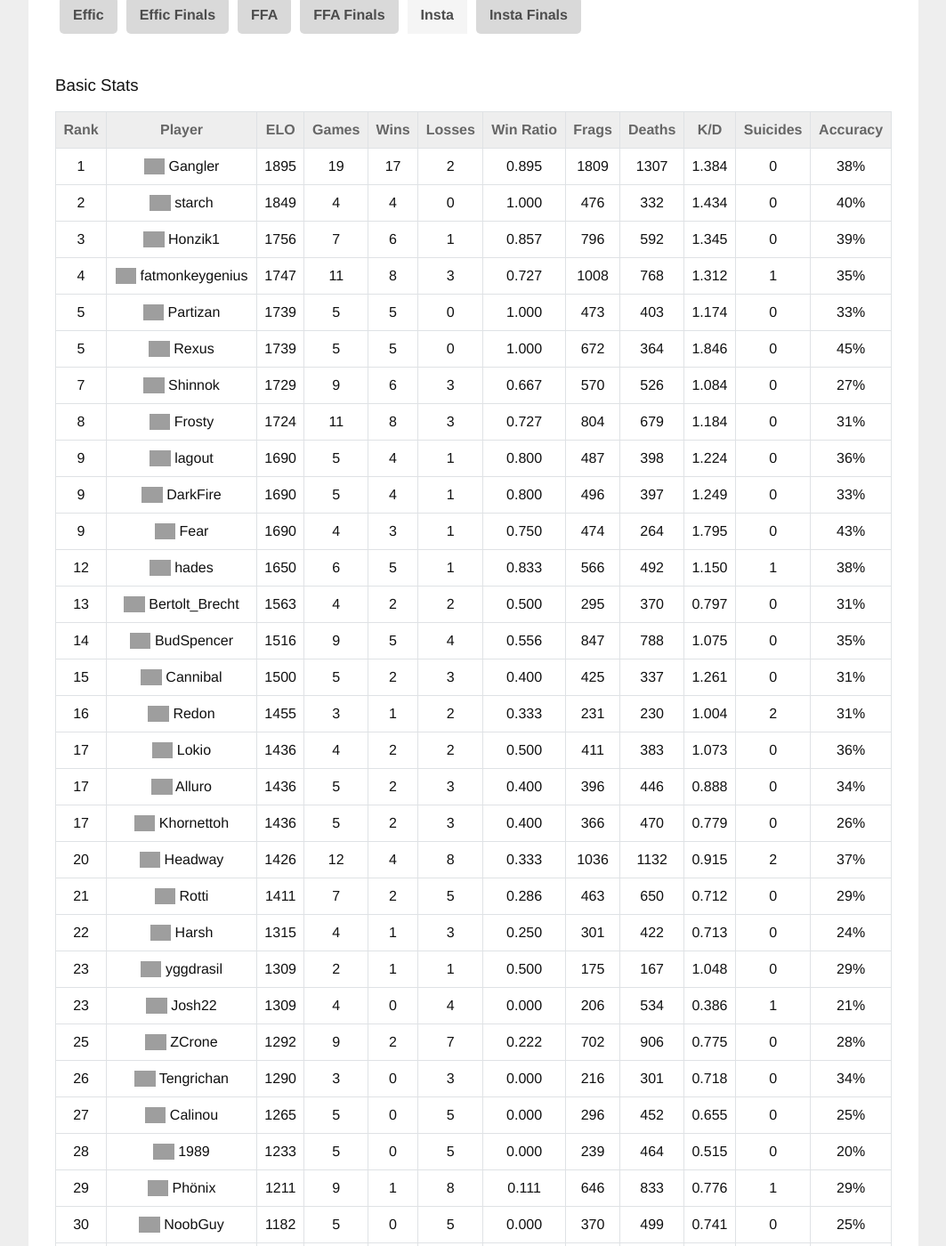
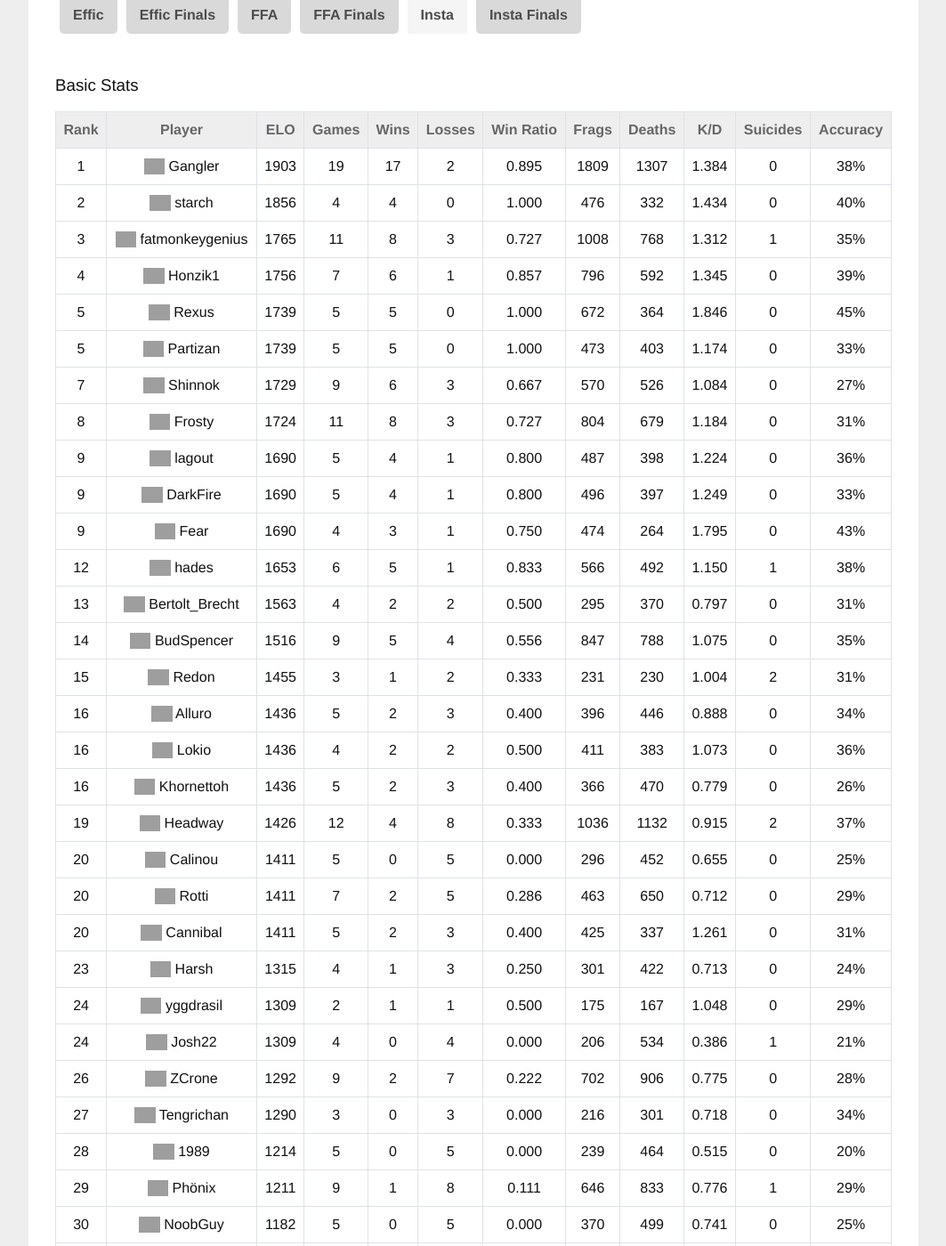
Before and after one commit to sauerduels/website, a Jekyll site: the page built from _rankings/insta_group.html, in a window 1280 px wide and 1400 px high, scrolled down 349 px, cut to the strip 0-1400 px from the top of the window. Shown: the whole strip at 89% size, without its empty margins (108-1171 px from the left). Built offline with Jekyll 4.4.1, drawn with Linux system fonts in a browser that asks for light colours; some of the changed text lies outside the part shown; grey boxes are pictures that could not be loaded.

Commit message:
Update rankings afte SD14

```diff
--- a/_rankings/insta_group.html
+++ b/_rankings/insta_group.html
@@ -13,37 +13,37 @@ section: Insta
 
 
         <tr>
-          <td>1</td><td class="left-align"><img class="flag" src="http://sauerduels.me/images/de.png" /> Gangler</td><td>1895</td><td>19</td><td>17</td><td>2</td><td>0.895</td><td>1809</td><td>1307</td><td>1.384</td><td>0</td><td>38%</td>
+          <td>1</td><td class="left-align"><img class="flag" src="http://sauerduels.me/images/de.png" /> Gangler</td><td>1903</td><td>19</td><td>17</td><td>2</td><td>0.895</td><td>1809</td><td>1307</td><td>1.384</td><td>0</td><td>38%</td>
         </tr>
 
 
 
         <tr>
-          <td>2</td><td class="left-align"><img class="flag" src="http://sauerduels.me/images/us.png" /> starch</td><td>1849</td><td>4</td><td>4</td><td>0</td><td>1.000</td><td>476</td><td>332</td><td>1.434</td><td>0</td><td>40%</td>
+          <td>2</td><td class="left-align"><img class="flag" src="http://sauerduels.me/images/us.png" /> starch</td><td>1856</td><td>4</td><td>4</td><td>0</td><td>1.000</td><td>476</td><td>332</td><td>1.434</td><td>0</td><td>40%</td>
         </tr>
 
 
 
         <tr>
-          <td>3</td><td class="left-align"><img class="flag" src="http://sauerduels.me/images/cz.png" /> Honzik1</td><td>1756</td><td>7</td><td>6</td><td>1</td><td>0.857</td><td>796</td><td>592</td><td>1.345</td><td>0</td><td>39%</td>
+          <td>3</td><td class="left-align"><img class="flag" src="http://sauerduels.me/images/de.png" /> fatmonkeygenius</td><td>1765</td><td>11</td><td>8</td><td>3</td><td>0.727</td><td>1008</td><td>768</td><td>1.312</td><td>1</td><td>35%</td>
         </tr>
 
 
 
         <tr>
-          <td>4</td><td class="left-align"><img class="flag" src="http://sauerduels.me/images/de.png" /> fatmonkeygenius</td><td>1747</td><td>11</td><td>8</td><td>3</td><td>0.727</td><td>1008</td><td>768</td><td>1.312</td><td>1</td><td>35%</td>
+          <td>4</td><td class="left-align"><img class="flag" src="http://sauerduels.me/images/cz.png" /> Honzik1</td><td>1756</td><td>7</td><td>6</td><td>1</td><td>0.857</td><td>796</td><td>592</td><td>1.345</td><td>0</td><td>39%</td>
+        </tr>
+
+
+
+        <tr>
+          <td>5</td><td class="left-align"><img class="flag" src="http://sauerduels.me/images/gb.png" /> Rexus</td><td>1739</td><td>5</td><td>5</td><td>0</td><td>1.000</td><td>672</td><td>364</td><td>1.846</td><td>0</td><td>45%</td>
         </tr>
 
 
 
         <tr>
           <td>5</td><td class="left-align"><img class="flag" src="http://sauerduels.me/images/rs.png" /> Partizan</td><td>1739</td><td>5</td><td>5</td><td>0</td><td>1.000</td><td>473</td><td>403</td><td>1.174</td><td>0</td><td>33%</td>
-        </tr>
-
-
-
-        <tr>
-          <td>5</td><td class="left-align"><img class="flag" src="http://sauerduels.me/images/gb.png" /> Rexus</td><td>1739</td><td>5</td><td>5</td><td>0</td><td>1.000</td><td>672</td><td>364</td><td>1.846</td><td>0</td><td>45%</td>
         </tr>
 
 
@@ -79,7 +79,7 @@ section: Insta
 
 
         <tr>
-          <td>12</td><td class="left-align"><img class="flag" src="http://sauerduels.me/images/us.png" /> hades</td><td>1650</td><td>6</td><td>5</td><td>1</td><td>0.833</td><td>566</td><td>492</td><td>1.150</td><td>1</td><td>38%</td>
+          <td>12</td><td class="left-align"><img class="flag" src="http://sauerduels.me/images/us.png" /> hades</td><td>1653</td><td>6</td><td>5</td><td>1</td><td>0.833</td><td>566</td><td>492</td><td>1.150</td><td>1</td><td>38%</td>
         </tr>
 
 
@@ -97,85 +97,85 @@ section: Insta
 
 
         <tr>
-          <td>15</td><td class="left-align"><img class="flag" src="http://sauerduels.me/images/bg.png" /> Cannibal</td><td>1500</td><td>5</td><td>2</td><td>3</td><td>0.400</td><td>425</td><td>337</td><td>1.261</td><td>0</td><td>31%</td>
+          <td>15</td><td class="left-align"><img class="flag" src="http://sauerduels.me/images/nl.png" /> Redon</td><td>1455</td><td>3</td><td>1</td><td>2</td><td>0.333</td><td>231</td><td>230</td><td>1.004</td><td>2</td><td>31%</td>
         </tr>
 
 
 
         <tr>
-          <td>16</td><td class="left-align"><img class="flag" src="http://sauerduels.me/images/nl.png" /> Redon</td><td>1455</td><td>3</td><td>1</td><td>2</td><td>0.333</td><td>231</td><td>230</td><td>1.004</td><td>2</td><td>31%</td>
+          <td>16</td><td class="left-align"><img class="flag" src="http://sauerduels.me/images/de.png" /> Alluro</td><td>1436</td><td>5</td><td>2</td><td>3</td><td>0.400</td><td>396</td><td>446</td><td>0.888</td><td>0</td><td>34%</td>
         </tr>
 
 
 
         <tr>
-          <td>17</td><td class="left-align"><img class="flag" src="http://sauerduels.me/images/us.png" /> Lokio</td><td>1436</td><td>4</td><td>2</td><td>2</td><td>0.500</td><td>411</td><td>383</td><td>1.073</td><td>0</td><td>36%</td>
+          <td>16</td><td class="left-align"><img class="flag" src="http://sauerduels.me/images/us.png" /> Lokio</td><td>1436</td><td>4</td><td>2</td><td>2</td><td>0.500</td><td>411</td><td>383</td><td>1.073</td><td>0</td><td>36%</td>
         </tr>
 
 
 
         <tr>
-          <td>17</td><td class="left-align"><img class="flag" src="http://sauerduels.me/images/de.png" /> Alluro</td><td>1436</td><td>5</td><td>2</td><td>3</td><td>0.400</td><td>396</td><td>446</td><td>0.888</td><td>0</td><td>34%</td>
+          <td>16</td><td class="left-align"><img class="flag" src="http://sauerduels.me/images/fr.png" /> Khornettoh</td><td>1436</td><td>5</td><td>2</td><td>3</td><td>0.400</td><td>366</td><td>470</td><td>0.779</td><td>0</td><td>26%</td>
         </tr>
 
 
 
         <tr>
-          <td>17</td><td class="left-align"><img class="flag" src="http://sauerduels.me/images/fr.png" /> Khornettoh</td><td>1436</td><td>5</td><td>2</td><td>3</td><td>0.400</td><td>366</td><td>470</td><td>0.779</td><td>0</td><td>26%</td>
+          <td>19</td><td class="left-align"><img class="flag" src="http://sauerduels.me/images/ru.png" /> Headway</td><td>1426</td><td>12</td><td>4</td><td>8</td><td>0.333</td><td>1036</td><td>1132</td><td>0.915</td><td>2</td><td>37%</td>
         </tr>
 
 
 
         <tr>
-          <td>20</td><td class="left-align"><img class="flag" src="http://sauerduels.me/images/ru.png" /> Headway</td><td>1426</td><td>12</td><td>4</td><td>8</td><td>0.333</td><td>1036</td><td>1132</td><td>0.915</td><td>2</td><td>37%</td>
+          <td>20</td><td class="left-align"><img class="flag" src="http://sauerduels.me/images/fr.png" /> Calinou</td><td>1411</td><td>5</td><td>0</td><td>5</td><td>0.000</td><td>296</td><td>452</td><td>0.655</td><td>0</td><td>25%</td>
         </tr>
 
 
 
         <tr>
-          <td>21</td><td class="left-align"><img class="flag" src="http://sauerduels.me/images/de.png" /> Rotti</td><td>1411</td><td>7</td><td>2</td><td>5</td><td>0.286</td><td>463</td><td>650</td><td>0.712</td><td>0</td><td>29%</td>
+          <td>20</td><td class="left-align"><img class="flag" src="http://sauerduels.me/images/de.png" /> Rotti</td><td>1411</td><td>7</td><td>2</td><td>5</td><td>0.286</td><td>463</td><td>650</td><td>0.712</td><td>0</td><td>29%</td>
         </tr>
 
 
 
         <tr>
-          <td>22</td><td class="left-align"><img class="flag" src="http://sauerduels.me/images/us.png" /> Harsh</td><td>1315</td><td>4</td><td>1</td><td>3</td><td>0.250</td><td>301</td><td>422</td><td>0.713</td><td>0</td><td>24%</td>
+          <td>20</td><td class="left-align"><img class="flag" src="http://sauerduels.me/images/bg.png" /> Cannibal</td><td>1411</td><td>5</td><td>2</td><td>3</td><td>0.400</td><td>425</td><td>337</td><td>1.261</td><td>0</td><td>31%</td>
         </tr>
 
 
 
         <tr>
-          <td>23</td><td class="left-align"><img class="flag" src="http://sauerduels.me/images/at.png" /> yggdrasil</td><td>1309</td><td>2</td><td>1</td><td>1</td><td>0.500</td><td>175</td><td>167</td><td>1.048</td><td>0</td><td>29%</td>
+          <td>23</td><td class="left-align"><img class="flag" src="http://sauerduels.me/images/us.png" /> Harsh</td><td>1315</td><td>4</td><td>1</td><td>3</td><td>0.250</td><td>301</td><td>422</td><td>0.713</td><td>0</td><td>24%</td>
         </tr>
 
 
 
         <tr>
-          <td>23</td><td class="left-align"><img class="flag" src="http://sauerduels.me/images/gb.png" /> Josh22</td><td>1309</td><td>4</td><td>0</td><td>4</td><td>0.000</td><td>206</td><td>534</td><td>0.386</td><td>1</td><td>21%</td>
+          <td>24</td><td class="left-align"><img class="flag" src="http://sauerduels.me/images/at.png" /> yggdrasil</td><td>1309</td><td>2</td><td>1</td><td>1</td><td>0.500</td><td>175</td><td>167</td><td>1.048</td><td>0</td><td>29%</td>
         </tr>
 
 
 
         <tr>
-          <td>25</td><td class="left-align"><img class="flag" src="http://sauerduels.me/images/fr.png" /> ZCrone</td><td>1292</td><td>9</td><td>2</td><td>7</td><td>0.222</td><td>702</td><td>906</td><td>0.775</td><td>0</td><td>28%</td>
+          <td>24</td><td class="left-align"><img class="flag" src="http://sauerduels.me/images/gb.png" /> Josh22</td><td>1309</td><td>4</td><td>0</td><td>4</td><td>0.000</td><td>206</td><td>534</td><td>0.386</td><td>1</td><td>21%</td>
         </tr>
 
 
 
         <tr>
-          <td>26</td><td class="left-align"><img class="flag" src="http://sauerduels.me/images/hu.png" /> Tengrichan</td><td>1290</td><td>3</td><td>0</td><td>3</td><td>0.000</td><td>216</td><td>301</td><td>0.718</td><td>0</td><td>34%</td>
+          <td>26</td><td class="left-align"><img class="flag" src="http://sauerduels.me/images/fr.png" /> ZCrone</td><td>1292</td><td>9</td><td>2</td><td>7</td><td>0.222</td><td>702</td><td>906</td><td>0.775</td><td>0</td><td>28%</td>
         </tr>
 
 
 
         <tr>
-          <td>27</td><td class="left-align"><img class="flag" src="http://sauerduels.me/images/fr.png" /> Calinou</td><td>1265</td><td>5</td><td>0</td><td>5</td><td>0.000</td><td>296</td><td>452</td><td>0.655</td><td>0</td><td>25%</td>
+          <td>27</td><td class="left-align"><img class="flag" src="http://sauerduels.me/images/hu.png" /> Tengrichan</td><td>1290</td><td>3</td><td>0</td><td>3</td><td>0.000</td><td>216</td><td>301</td><td>0.718</td><td>0</td><td>34%</td>
         </tr>
 
 
 
         <tr>
-          <td>28</td><td class="left-align"><img class="flag" src="http://sauerduels.me/images/fr.png" /> 1989</td><td>1233</td><td>5</td><td>0</td><td>5</td><td>0.000</td><td>239</td><td>464</td><td>0.515</td><td>0</td><td>20%</td>
+          <td>28</td><td class="left-align"><img class="flag" src="http://sauerduels.me/images/fr.png" /> 1989</td><td>1214</td><td>5</td><td>0</td><td>5</td><td>0.000</td><td>239</td><td>464</td><td>0.515</td><td>0</td><td>20%</td>
         </tr>
 
 
@@ -250,6 +250,17 @@ section: Insta
         <tr>
 
             <td>3</td>
+            <td class="left-align"><img class="flag" src="http://sauerduels.me/images/de.png" /> fatmonkeygenius</td>
+            <td>35%</td>
+            <td>35%</td><td>26%</td>
+
+        </tr>
+
+
+
+        <tr>
+
+            <td>4</td>
             <td class="left-align"><img class="flag" src="http://sauerduels.me/images/cz.png" /> Honzik1</td>
             <td>39%</td>
             <td>40%</td><td>06%</td>
@@ -260,10 +271,10 @@ section: Insta
 
         <tr>
 
-            <td>4</td>
-            <td class="left-align"><img class="flag" src="http://sauerduels.me/images/de.png" /> fatmonkeygenius</td>
-            <td>35%</td>
-            <td>35%</td><td>26%</td>
+            <td>5</td>
+            <td class="left-align"><img class="flag" src="http://sauerduels.me/images/gb.png" /> Rexus</td>
+            <td>45%</td>
+            <td>46%</td><td>06%</td>
 
         </tr>
 
@@ -275,17 +286,6 @@ section: Insta
             <td class="left-align"><img class="flag" src="http://sauerduels.me/images/rs.png" /> Partizan</td>
             <td>33%</td>
             <td>34%</td><td>12%</td>
-
-        </tr>
-
-
-
-        <tr>
-
-            <td>5</td>
-            <td class="left-align"><img class="flag" src="http://sauerduels.me/images/gb.png" /> Rexus</td>
-            <td>45%</td>
-            <td>46%</td><td>06%</td>
 
         </tr>
 
@@ -382,6 +382,83 @@ section: Insta
         <tr>
 
             <td>15</td>
+            <td class="left-align"><img class="flag" src="http://sauerduels.me/images/nl.png" /> Redon</td>
+            <td>31%</td>
+            <td>31%</td><td>59%</td>
+
+        </tr>
+
+
+
+        <tr>
+
+            <td>16</td>
+            <td class="left-align"><img class="flag" src="http://sauerduels.me/images/de.png" /> Alluro</td>
+            <td>34%</td>
+            <td>34%</td><td>00%</td>
+
+        </tr>
+
+
+
+        <tr>
+
+            <td>16</td>
+            <td class="left-align"><img class="flag" src="http://sauerduels.me/images/us.png" /> Lokio</td>
+            <td>36%</td>
+            <td>39%</td><td>07%</td>
+
+        </tr>
+
+
+
+        <tr>
+
+            <td>16</td>
+            <td class="left-align"><img class="flag" src="http://sauerduels.me/images/fr.png" /> Khornettoh</td>
+            <td>26%</td>
+            <td>26%</td><td>07%</td>
+
+        </tr>
+
+
+
+        <tr>
+
+            <td>19</td>
+            <td class="left-align"><img class="flag" src="http://sauerduels.me/images/ru.png" /> Headway</td>
+            <td>37%</td>
+            <td>37%</td><td>00%</td>
+
+        </tr>
+
+
+
+        <tr>
+
+            <td>20</td>
+            <td class="left-align"><img class="flag" src="http://sauerduels.me/images/fr.png" /> Calinou</td>
+            <td>25%</td>
+            <td>25%</td><td>08%</td>
+
+        </tr>
+
+
+
+        <tr>
+
+            <td>20</td>
+            <td class="left-align"><img class="flag" src="http://sauerduels.me/images/de.png" /> Rotti</td>
+            <td>29%</td>
+            <td>29%</td><td>08%</td>
+
+        </tr>
+
+
+
+        <tr>
+
+            <td>20</td>
             <td class="left-align"><img class="flag" src="http://sauerduels.me/images/bg.png" /> Cannibal</td>
             <td>31%</td>
             <td>31%</td><td>00%</td>
@@ -392,73 +469,7 @@ section: Insta
 
         <tr>
 
-            <td>16</td>
-            <td class="left-align"><img class="flag" src="http://sauerduels.me/images/nl.png" /> Redon</td>
-            <td>31%</td>
-            <td>31%</td><td>59%</td>
-
-        </tr>
-
-
-
-        <tr>
-
-            <td>17</td>
-            <td class="left-align"><img class="flag" src="http://sauerduels.me/images/us.png" /> Lokio</td>
-            <td>36%</td>
-            <td>39%</td><td>07%</td>
-
-        </tr>
-
-
-
-        <tr>
-
-            <td>17</td>
-            <td class="left-align"><img class="flag" src="http://sauerduels.me/images/de.png" /> Alluro</td>
-            <td>34%</td>
-            <td>34%</td><td>00%</td>
-
-        </tr>
-
-
-
-        <tr>
-
-            <td>17</td>
-            <td class="left-align"><img class="flag" src="http://sauerduels.me/images/fr.png" /> Khornettoh</td>
-            <td>26%</td>
-            <td>26%</td><td>07%</td>
-
-        </tr>
-
-
-
-        <tr>
-
-            <td>20</td>
-            <td class="left-align"><img class="flag" src="http://sauerduels.me/images/ru.png" /> Headway</td>
-            <td>37%</td>
-            <td>37%</td><td>00%</td>
-
-        </tr>
-
-
-
-        <tr>
-
-            <td>21</td>
-            <td class="left-align"><img class="flag" src="http://sauerduels.me/images/de.png" /> Rotti</td>
-            <td>29%</td>
-            <td>29%</td><td>08%</td>
-
-        </tr>
-
-
-
-        <tr>
-
-            <td>22</td>
+            <td>23</td>
             <td class="left-align"><img class="flag" src="http://sauerduels.me/images/us.png" /> Harsh</td>
             <td>24%</td>
             <td>24%</td><td>06%</td>
@@ -469,7 +480,7 @@ section: Insta
 
         <tr>
 
-            <td>23</td>
+            <td>24</td>
             <td class="left-align"><img class="flag" src="http://sauerduels.me/images/at.png" /> yggdrasil</td>
             <td>29%</td>
             <td>29%</td><td>33%</td>
@@ -480,7 +491,7 @@ section: Insta
 
         <tr>
 
-            <td>23</td>
+            <td>24</td>
             <td class="left-align"><img class="flag" src="http://sauerduels.me/images/gb.png" /> Josh22</td>
             <td>21%</td>
             <td>21%</td><td>00%</td>
@@ -491,7 +502,7 @@ section: Insta
 
         <tr>
 
-            <td>25</td>
+            <td>26</td>
             <td class="left-align"><img class="flag" src="http://sauerduels.me/images/fr.png" /> ZCrone</td>
             <td>28%</td>
             <td>28%</td><td>14%</td>
@@ -502,21 +513,10 @@ section: Insta
 
         <tr>
 
-            <td>26</td>
+            <td>27</td>
             <td class="left-align"><img class="flag" src="http://sauerduels.me/images/hu.png" /> Tengrichan</td>
             <td>34%</td>
             <td>34%</td><td>00%</td>
-
-        </tr>
-
-
-
-        <tr>
-
-            <td>27</td>
-            <td class="left-align"><img class="flag" src="http://sauerduels.me/images/fr.png" /> Calinou</td>
-            <td>25%</td>
-            <td>25%</td><td>08%</td>
 
         </tr>
 
```
Also changed, not shown: _rankings/effic_finals.html (+7 -7 lines), _rankings/effic_group.html (+30 -30 lines), _rankings/ffa_finals.html (+11 -11 lines), _rankings/ffa_group.html (+91 -23 lines), _rankings/insta_finals.html (+26 -26 lines).
